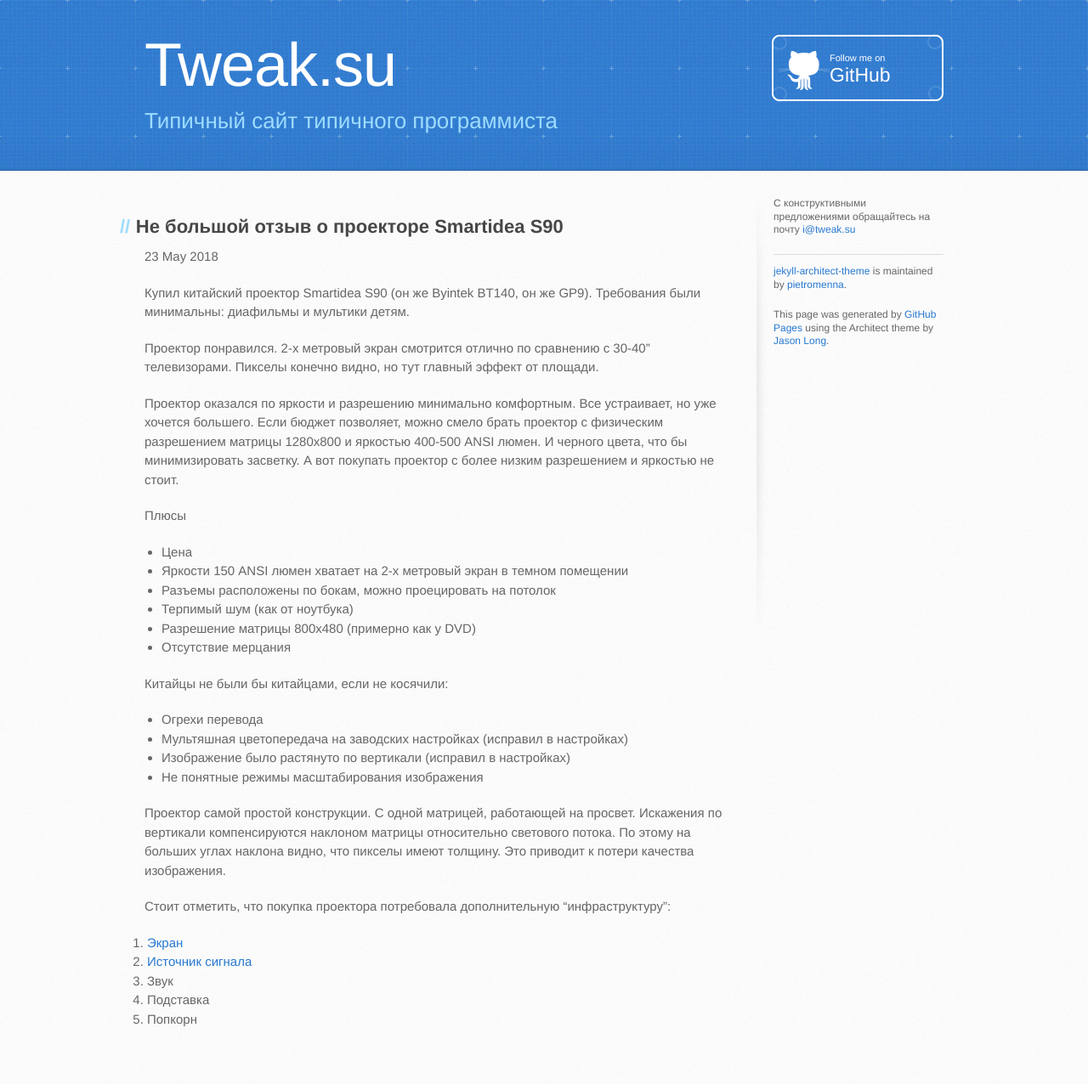
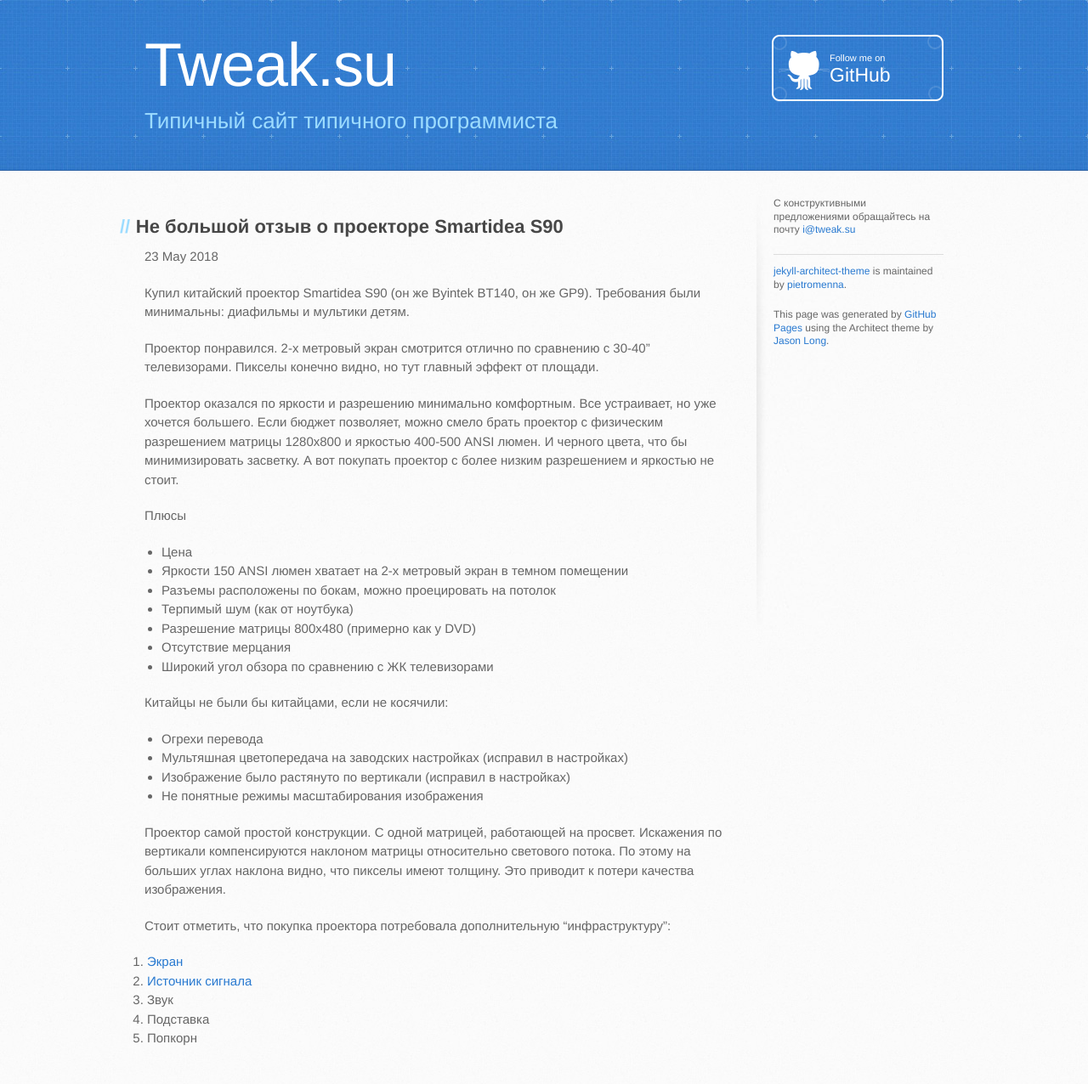
Before and after one commit to volodin-aa/volodin-aa.github.io, a Jekyll site: the page built from _posts/2018-05-23-projector.md, in a window 1280 px wide. Shown: the whole page at 85% size. Built offline with Jekyll 4.4.1, drawn with Linux system fonts in a browser that asks for light colours; before the commit the page ends 1254 px from its top, so only the background shows below that.

Commit message:
+ Широкий угол обзора

```diff
--- a/_posts/2018-05-23-projector.md
+++ b/_posts/2018-05-23-projector.md
@@ -25,6 +25,7 @@
 + Терпимый шум (как от ноутбука)
 + Разрешение матрицы 800x480 (примерно как у DVD)
 + Отсутствие мерцания
++ Широкий угол обзора по сравнению с ЖК телевизорами
 
 Китайцы не были бы китайцами, если не косячили:
 
```
